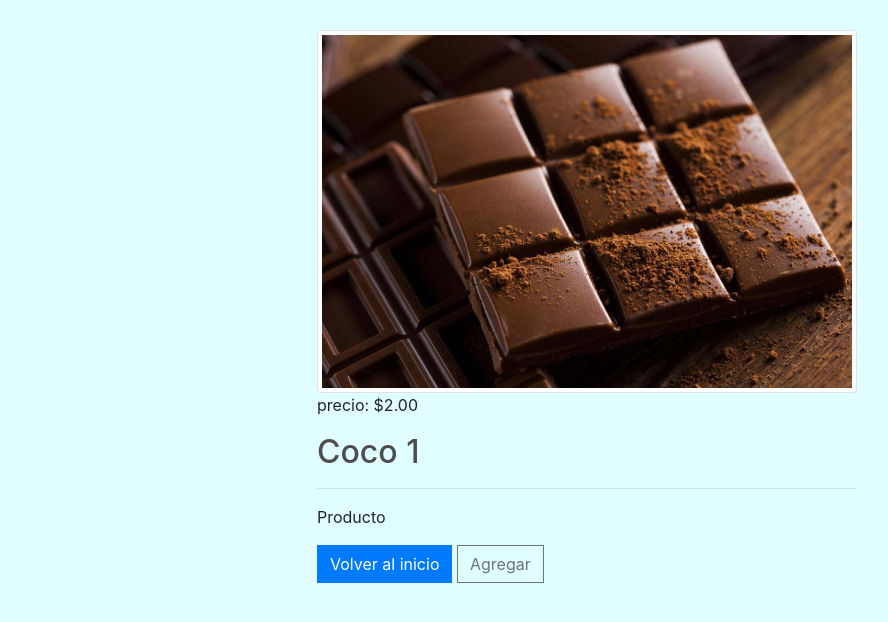
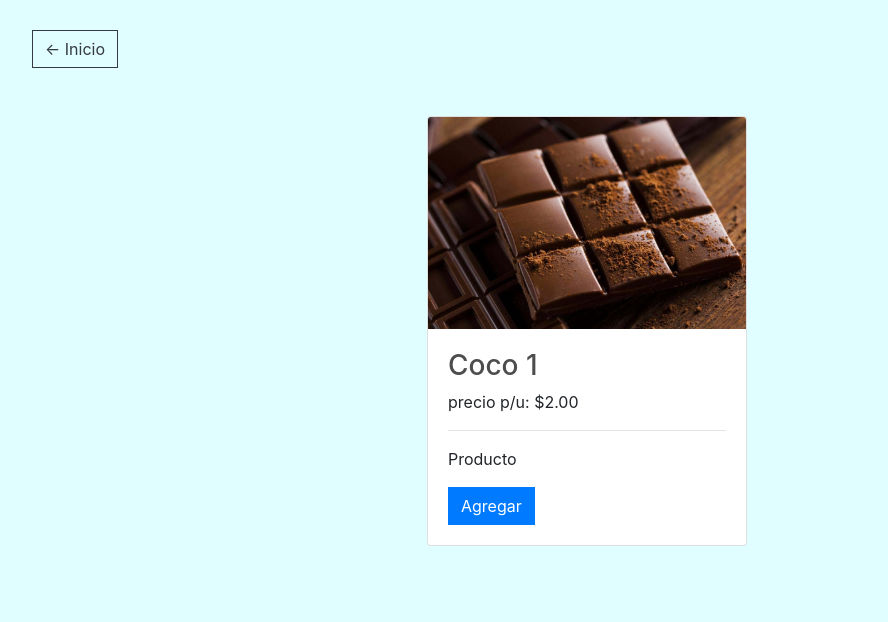
Before and after one commit to rjnocelli/ecommerce, a Django app: page /product/1/ in a window 1280 px wide. Shown: the part 76-698 px from the top of the page, without its empty margins (53-941 px from the left). Run offline with Django 3.2, Linux system fonts and the light colour scheme; data comes from the database, SQL or seed files in the repository; both versions use the stored data as it was after the commit; some libraries are stand-ins or nearby versions.

Commit message:
Add bootstrap card classes to detail view

```diff
--- a/inventario_app/forms.py
+++ b/inventario_app/forms.py
@@ -11,6 +11,6 @@ class CreateProductForm(ModelForm):
 
 class EmailConfirmationForm(forms.Form):
     name = forms.CharField(max_length=100, required=True, label='Nombre')
-    surname = forms.CharField(max_length=100, required=True, label='Apellido')
+    surename = forms.CharField(max_length=100, required=True, label='Apellido')
     email = forms.EmailField(required=True)
     phone_number = forms.CharField(max_length=20, label='Telefono')
--- a/inventario_app/templates/inventario_app/detail_view.html
+++ b/inventario_app/templates/inventario_app/detail_view.html
@@ -1,18 +1,20 @@
 {% extends 'inventario_app/base.html' %}
 {% block body%}
 
-<div class='row justify-content-md-center'>
-    <div class='col-6'>
-        <img class="img-thumbnail" src="{{product.image.url}}">
-        <p>precio: ${{product.price}}</p>
-        <h2>{{product.name}}</h2>
+<a  class="btn btn-outline-dark" href="{% url 'index' %}">&#x2190; Inicio</a>
+
+<div class="card mt-5 mx-auto" style="width: 20rem;">
+    <img class="card-img-top" src="{{product.image.url}}" alt="Card image cap">
+    <div class="card-body">
+        <h3>{{product.name}}</h3>
+        <p>precio p/u: ${{product.price}}</p>
         {% for cat in product.category.all %}
         <a href="{% url 'search-view' %}?q={{cat}}"><span class="badge badge-info">{{cat}}</span></a>
         {% endfor %} <hr>
-        <p>{{product.description}}</p>
-        <a class='btn btn-primary' href="{% url 'index' %}">Volver al inicio</a>
-        <a href="{% url 'add-to-cart' id=product.id%}"><button class="btn btn-outline-secondary add-btn update-cart">Agregar </button></a>
+      <p class="card-text">{{product.description}}</p>
+      <a href="{% url 'add-to-cart' id=product.id%}" class="btn btn-primary">Agregar</a>
+      <!-- <a href=><button class="btn btn-outline-secondary add-btn update-cart">Agregar </button></a> -->
     </div>
-</div>
+  </div>
 
 {% endblock %}
--- a/inventario_app/templates/inventario_app/email_confirmation_final.html
+++ b/inventario_app/templates/inventario_app/email_confirmation_final.html
@@ -7,7 +7,7 @@
 </head>
 <body>
     <h1>Orden {{ order.id }}</h1>
-    <p>Cliente: {{ customer_info.name }}</p>
+    <p>Cliente: {{ customer_info.name }} {{ customer_info.surename }}</p>
     <p>Telefono: {{ customer_info.phone_number }}</p>
     <p>Email: {{ customer_info.email }}</p>
 
--- a/inventario_app/templates/inventario_app/email_confirmation_link.html
+++ b/inventario_app/templates/inventario_app/email_confirmation_link.html
@@ -6,7 +6,7 @@
     <title>Confirmacion de Email</title>
 </head>
 <body>
-    <h1>Bienvenidos a Dulceria Funes</h1>
+    <h1>Bienvenidos a Funes Dulceria</h1>
     <p>Usted ha realizado la siguiente compra</p>
 
     <table class="table">
--- a/inventario_app/templates/inventario_app/index.html
+++ b/inventario_app/templates/inventario_app/index.html
@@ -3,7 +3,7 @@
     {% block body %}
 
     <div style='background-color:rgb(236, 229, 229)' class="jumbotron text-center expand">
-        <h1 class="">Bienvenidos a Dulceria Funes</h1>
+        <h1 class="">Bienvenidos a Funes Dulceria</h1>
         <p class="lead text-muted">Elegí  lo que quieras y te lo enviamos a tu casa<p>
     </div>
     <div style="border: 1px solid black; padding: 10px" class="row shadow-lg">
```
Also changed, not shown: db.sqlite3.
